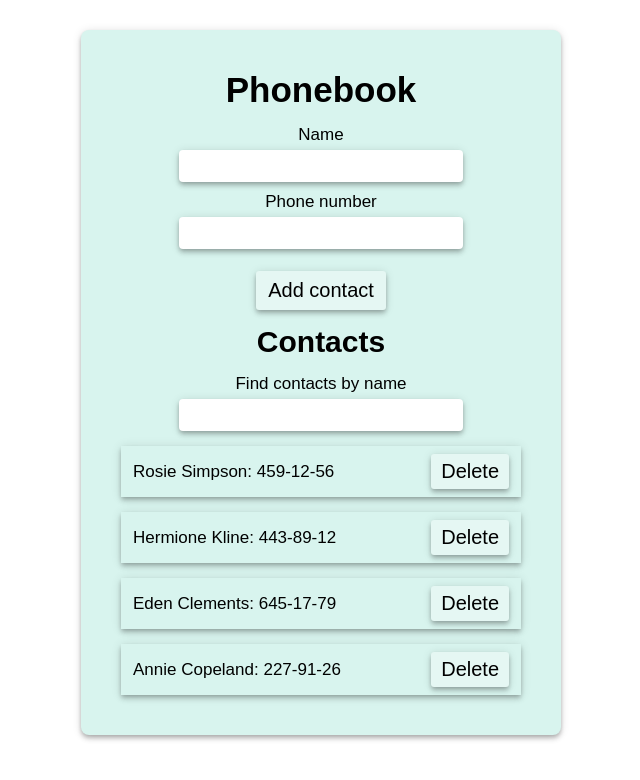
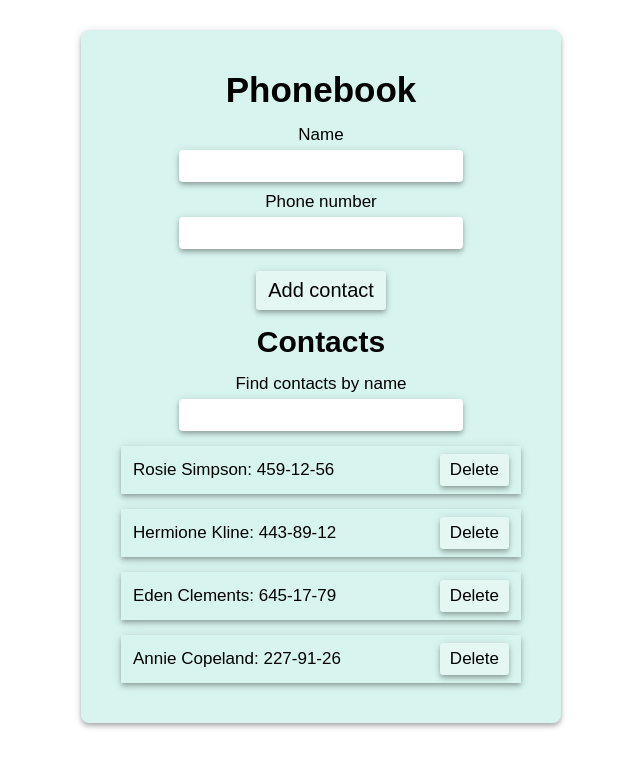
Before and after one commit to Yuliia2991/goit-react-hw-03-phonebook, a React (Create React App) app: page / in a window 1280 px wide. Shown: the top 780 px of the page, without its empty margins (319-959 px from the left). Built offline with nearby package versions, Linux system fonts and the light colour scheme.

Commit message:
Complete the task and add prop-types

```diff
--- a/package.json
+++ b/package.json
@@ -8,6 +8,7 @@
     "@testing-library/react": "^12.1.4",
     "@testing-library/user-event": "^13.5.0",
     "nanoid": "^4.0.0",
+    "prop-types": "^15.8.1",
     "react": "^18.1.0",
     "react-dom": "^18.1.0",
     "react-scripts": "5.0.1",
--- a/src/components/ContactList/ContactList.jsx
+++ b/src/components/ContactList/ContactList.jsx
@@ -1,4 +1,5 @@
-import css from './ContactList.module.css'
+import css from './ContactList.module.css';
+import PropTypes from 'prop-types';
 
 export const ContactsList = ({ contacts, onDelete }) => {
     return (
@@ -12,3 +13,12 @@ export const ContactsList = ({ contacts, onDelete }) => {
         </ul>
     )
 }
+
+ContactsList.propTypes = {
+    contacts: PropTypes.arrayOf(PropTypes.shape({
+        id: PropTypes.string.isRequired,
+        name: PropTypes.string.isRequired,
+        number: PropTypes.string.isRequired,
+    })).isRequired,
+    onDelete: PropTypes.func.isRequired,
+}
--- a/src/components/ContactList/ContactList.module.css
+++ b/src/components/ContactList/ContactList.module.css
@@ -18,7 +18,7 @@ box-shadow: rgb(0 0 0 / 20%) 0px 2px 4px -1px,
   margin-right: 15px;
 }
 .contacts__btn {
-  font-size: 20px;
+  font-size: 17px;
   cursor: pointer;
   border-radius: 3px;
   border-style: none;
--- a/src/components/Filter/Filter.jsx
+++ b/src/components/Filter/Filter.jsx
@@ -1,4 +1,5 @@
 import css from './Filter.module.css';
+import PropTypes from 'prop-types';
 
 export const Filter = ({ value, onChange }) => {
     return (
@@ -8,3 +9,8 @@ export const Filter = ({ value, onChange }) => {
         </label>
     )
 }
+
+Filter.propTypes = {
+    value: PropTypes.string.isRequired,
+    onChange: PropTypes.func.isRequired,
+}
```
Also changed, not shown: src/components/ContactForm/ContactForm.jsx (line endings or trailing spaces).
